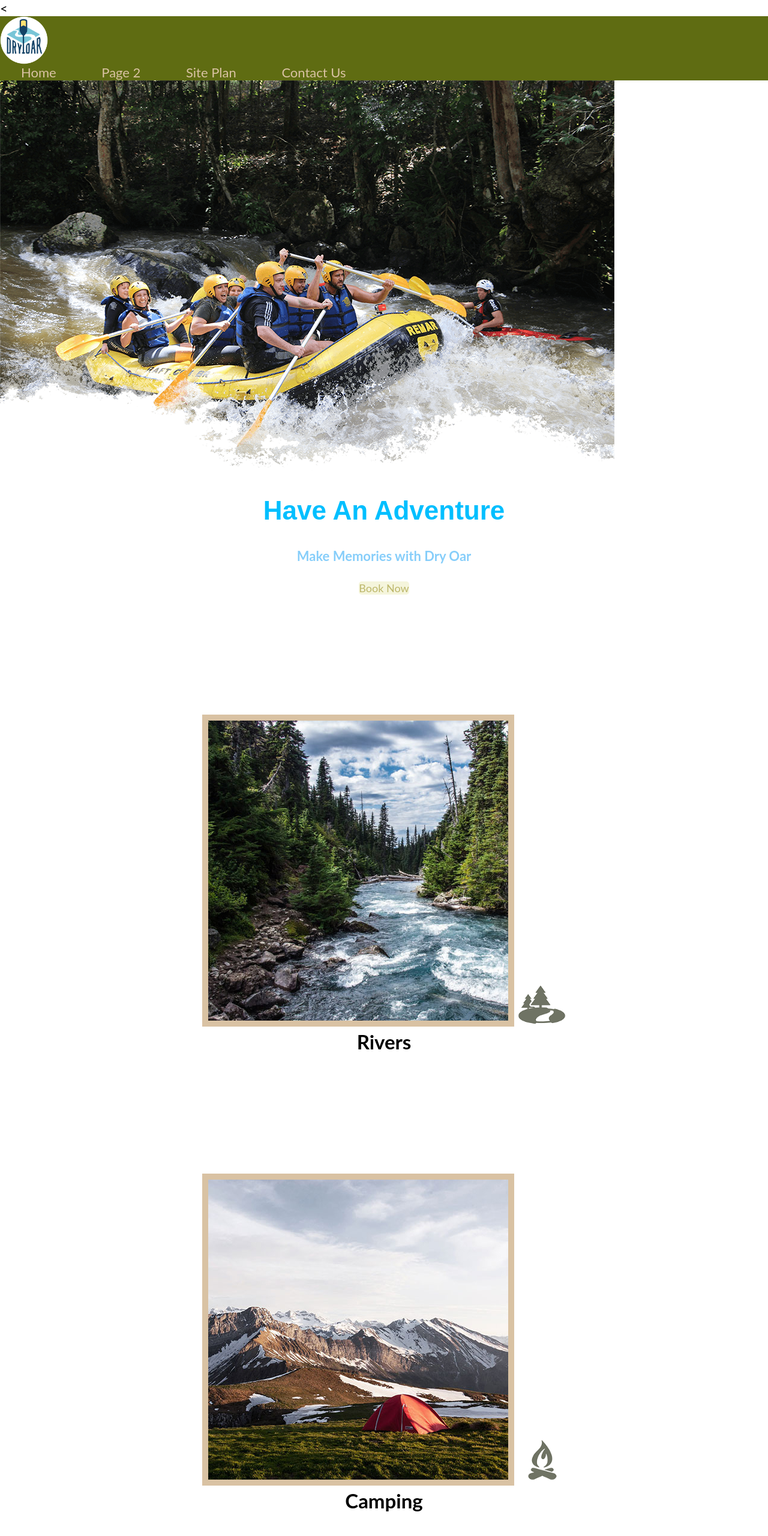
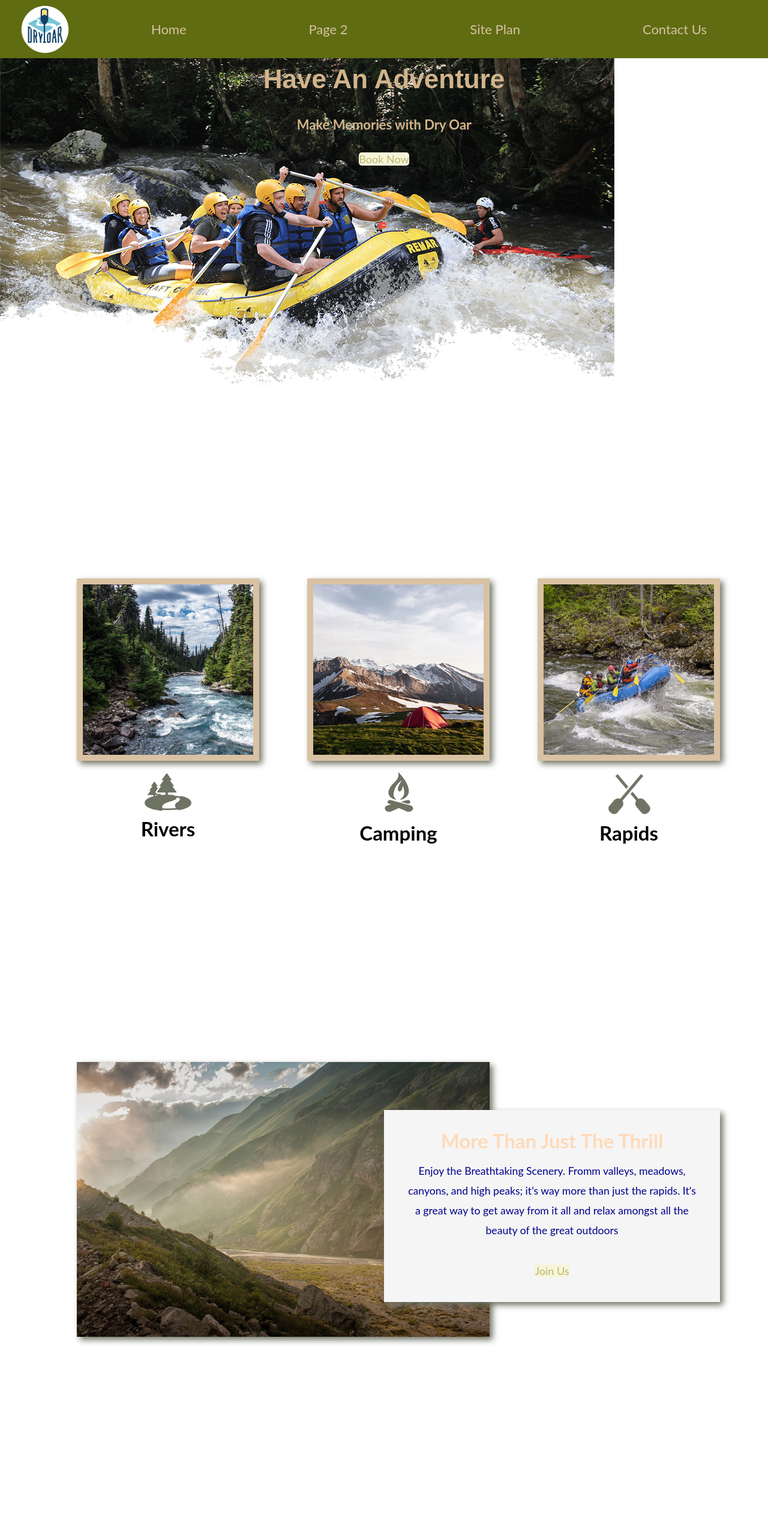
Before and after one commit to zanew21/wwr, a plain HTML site: page index.html in a window 1280 px wide. Shown: the top 2560 px of the page at 60% size. Drawn offline with Linux system fonts and the light colour scheme; a web font is replaced by a local one.

Commit message:
updated css

```diff
--- a/index.html
+++ b/index.html
@@ -1,4 +1,4 @@
-<<!DOCTYPE html>
+<!DOCTYPE html>
 <html lang="en">
 <head>
     <link rel="stylesheet" href="styles/styles.css">
@@ -10,7 +10,7 @@
     <div id="content">
         <header>
             <a id="logo_link" href="index.html">
-            <img class="logo" src="images/logo.png" alt="Dry Oar Logo">
+                <img class="logo" src="images/logo.png" alt="Dry Oar Logo">
             </a>
             <nav>
                 <a href="index.html">Home</a>
--- a/styles/styles.css
+++ b/styles/styles.css
@@ -3,6 +3,8 @@
 
 #logo_link{
     padding-top: 5px;
+    justify-self: center;
+    align-self: center;
 }
 
 #content{
@@ -10,15 +12,38 @@
     margin: 0 auto;
 }
 
+nav{
+    display: flex;
+    justify-content: space-around;
+}
 nav a{
     text-align: center;
     color: #d9c2a3;
     text-decoration: none;
     padding: 35px;
+    display: flex;
+    justify-content: space-around;
 }
 
-#hero-msg h1,#hero-msg h4{
+#hero{
+    display: grid;
+    grid-template-columns: 1fr 3fr 1fr;
+    margin-top: -100px;
+}
+
+#hero-box {
+    grid-column: 1/4;
+    grid-row: 1/3;
+    z-index: -1;
+    width: 100%
+}
+
+#hero-msg {
     text-align: center;
+    color: tan;
+    margin-top: 100px;
+    grid-column: 2/3;
+    grid-row: 1/2;
 }
 
 .button-box{
@@ -51,6 +76,8 @@ h2{
 
 header{
     background-color: #5F6C12;
+    display: grid;
+    grid-template-columns: 150px auto;
 }
 
 nav a:hover{
@@ -63,7 +90,7 @@ nav a:hover{
     color:darkkhaki;
     text-decoration: none;
     font-size: 18px;
-    padding: 15px, 30px;
+    padding: 20px, 30px;
     margin-top: 50px;
     border-radius: 5px;
 }
@@ -81,6 +108,9 @@ nav a:hover{
     background-color: whitesmoke;
     line-height: 1.5em;
     padding: 35px;
+    grid-column: 6/10;
+    grid-row: 6/7;
+    box-shadow: 5px 5px 10px #6f7364;
 }
 
 footer{
@@ -88,6 +118,9 @@ footer{
     color:cornflowerblue;
     padding: 25px 50px;
     margin-top: 200px;
+    display: flex;
+    justify-content: space-around;
+    align-items: center;
 }
 
 footer a{
@@ -100,14 +133,9 @@ footer a:hover{
 }
 
 .home-title {
-    color:deepskyblue;
     font-family: Protest Riot, sans-serif;
     font-size: 2em;
     margin-top: 10px;
-}
-
-h4{
-    color:lightskyblue;
 }
 
 .msg h2{
@@ -141,10 +169,101 @@ footer .social img{
     padding-top: 15px;
 }
 
+.home-grid{
+    display: grid;
+    grid-template-columns: repeat(10, 1fr);
+    gap: 80px;
+}
+
 .rivers-card, .camping-card, .rapids-card{
     margin: 200px 0;
 }
 
+.rivers-card {
+    grid-column: 2 / span 3;
+    grid-row: 2/ span 2;
+}
+
+.camping-card {
+    grid-column: 5 / span 3;
+    grid-row: 2 / span 2;
+}
+
+.rapids-card {
+    grid-column: 8 / span 3;
+    grid-row: 2 /span 2;
+}
 .card-img {
     border: 10px solid #d9c2a3;
+    transition: transform .5s;
+    box-shadow: 5px 5px 10px #6f7364;
 }
+
+.card-img:hover {
+    opacity: .6;
+    transform: scale(1.1);
+}
+
+.card-img, .mountains {
+    width: 100%;
+}
+
+#background {
+    grid-column: 1 / span 11;
+    grid-row: 4 / span 6;
+}
+
+.mountains {
+    grid-column: 2 / span 6;
+    grid-row: 5 / span 3;
+    box-shadow: 5px 5px 10px #6f7364;
+}
+
+.msg {
+    grid-column: 6 / span 5;
+    grid-row: 6 / span 1;
+}
+
+@media screen and (max-width: 900px) {
+    #hero, .home-grid {
+        display: block;
+        height: auto;
+    }
+    nav, footer {
+        flex-direction: column;
+    }
+    nav a {
+        display: block;
+        padding: 15px;
+    }
+    #hero {
+        margin-top: 0;
+    }
+    #hero-msg {
+        margin-top: 0;
+    }
+    #hero-msg h4 {
+        display: none;
+    }
+    #hero-msg h1 {
+        color: #6f7364;
+    }
+    .home-title {
+        font-size: 25px;
+    }
+    .rivers-card, .camping-card, .rapids-card {
+        margin: 50px auto;
+        width: 60%;
+    }
+    #background {
+        display: none;
+    }
+    .mountains, .msg {
+        width: 80%;
+        display: block;
+        margin: 0 auto;
+    }
+    footer {
+        margin-top: 25px;
+    }
+}
```
